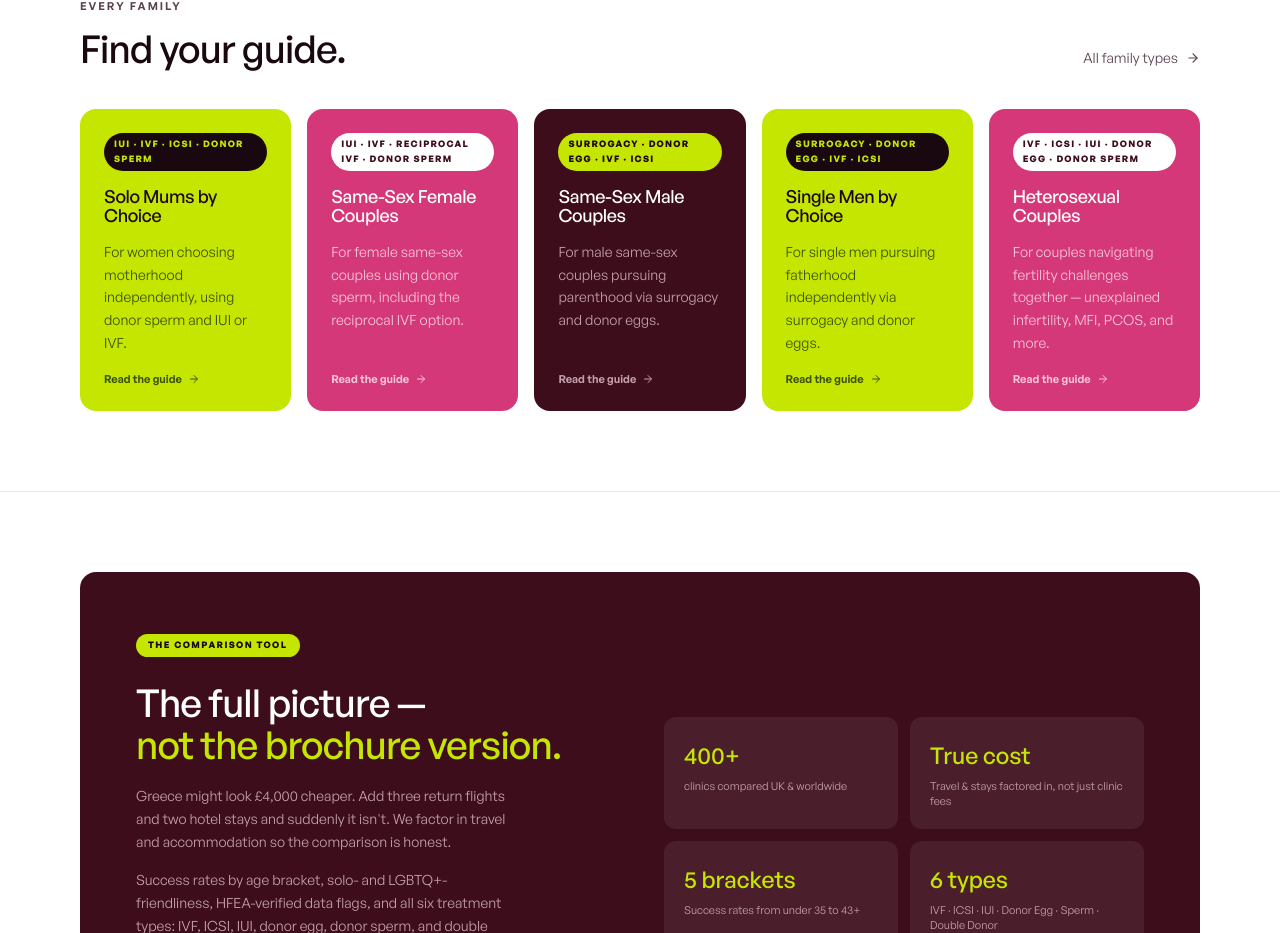
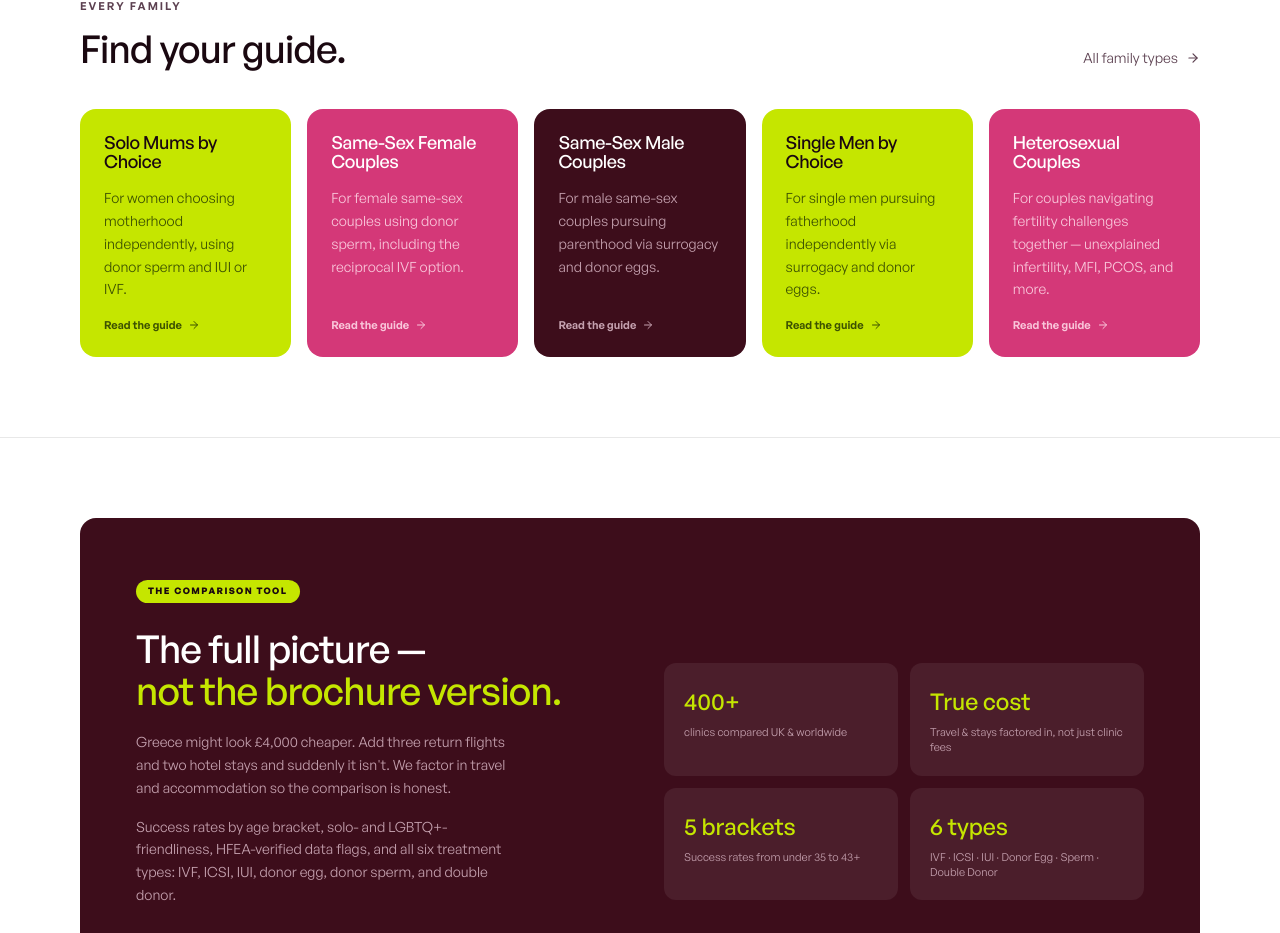
Before and after one commit to alice04121982/solo-hq, a Next.js app: page / in a window 1280 px wide. Shown: the part 1197-2130 px from the top of the page. Built offline with nearby package versions, Linux system fonts and the light colour scheme.

Commit message:
Remove treatment highlight badges from family type carousel cards
Co-Authored-By: Claude Sonnet 4.6 <noreply@anthropic.com>
Claude-Session: https://claude.ai/code/session_016KLpkwKQHNEQsqnqroS2Zm

```diff
--- a/src/app/page.tsx
+++ b/src/app/page.tsx
@@ -62,12 +62,6 @@ export default function Home() {
                   className="group flex-none w-[80vw] sm:w-[56vw] md:w-auto snap-start flex flex-col gap-4 rounded-2xl p-6 transition-transform duration-200 hover:-translate-y-1 hover:shadow-xl"
                   style={{ background: theme.bg, color: theme.text }}
                 >
-                  <span
-                    className="self-start text-[9px] font-[700] uppercase tracking-[0.14em] font-sans rounded-full px-2.5 py-1"
-                    style={{ background: theme.badge, color: theme.badgeText }}
-                  >
-                    {family.treatmentHighlight}
-                  </span>
                   <h3
                     className="font-sans font-medium text-lg leading-snug"
                     style={{ color: theme.text }}
```
